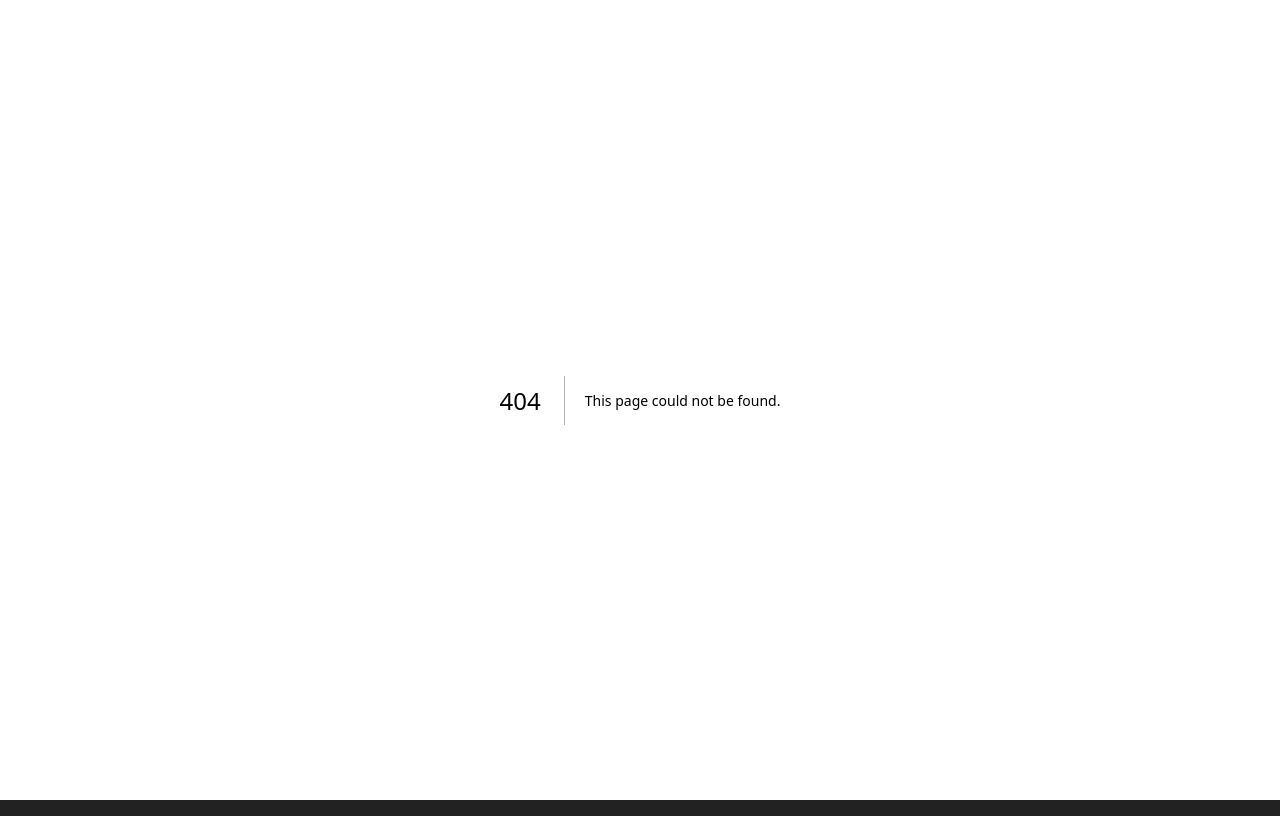
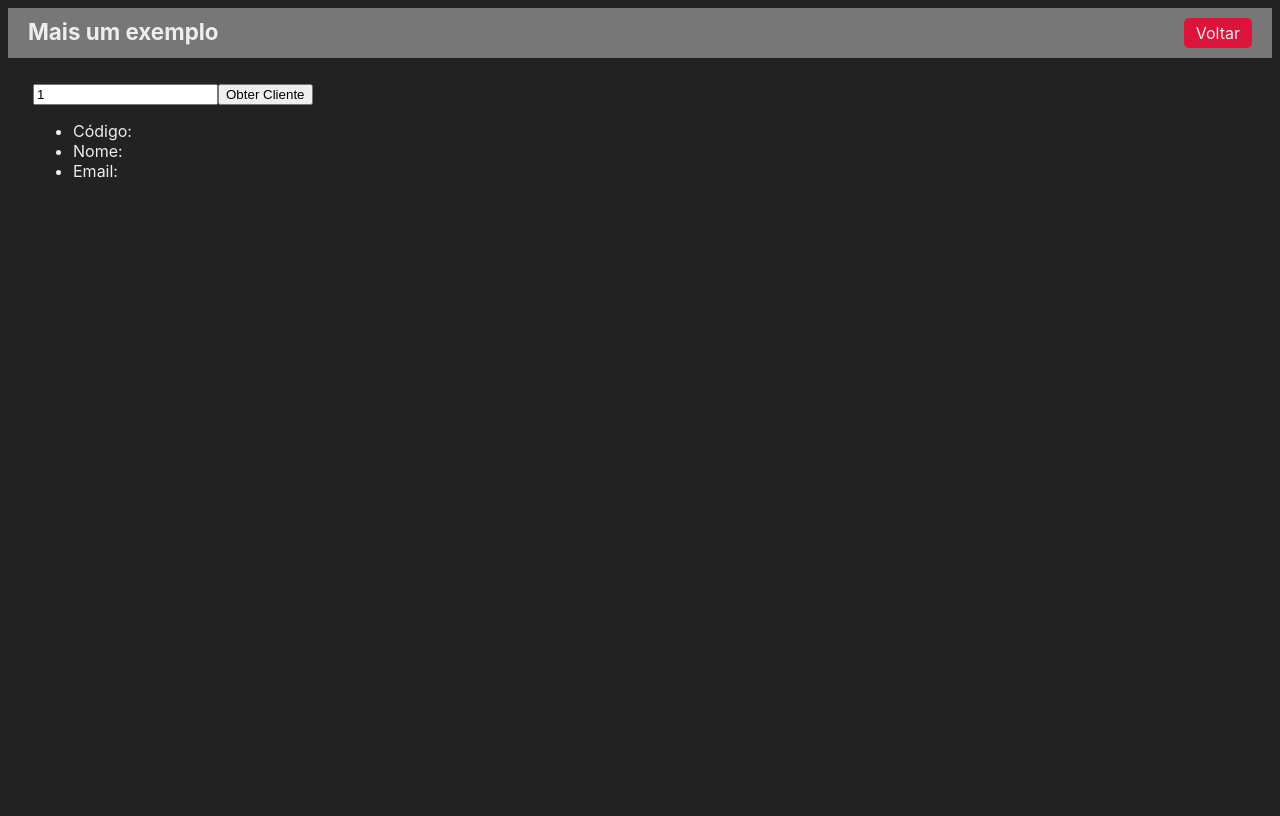
Before and after one commit to diogolima013/project-cadastro_nextJs, a Next.js app: page /integracao_1 in a window 1280 px wide. Before the commit this address had no page. Built offline with nearby package versions, Linux system fonts and the light colour scheme.

Commit message:
integrating with API

```diff
--- a/src/pages/index.jsx
+++ b/src/pages/index.jsx
@@ -14,7 +14,8 @@
           <Navegador texto='JSX' destino='/jsx' cor='crimson'/>
           <Navegador texto='Navegação #01' destino='/navegacao' cor='green'/>
           <Navegador texto='Navegação #02' destino='/cliente/sp-2/123' cor='blue'/>
-          <Navegador texto='Componente com Estado' destino='/estado' cor='pink'/>
+          <Navegador texto='Componente com Estado' destino='/estado' cor='#a45b71'/>
+          <Navegador texto='Integração com API #01' destino='/integracao_1' cor='#42a9a9'/>
 
         </div>
     )
--- /dev/null
+++ b/src/pages/integracao_1.jsx
@@ -0,0 +1,33 @@
+import { useState } from 'react'
+import Layout from '../components/Layout'
+
+export default function Integracao() {
+
+    const [codigo, setCodigo] = useState(1)
+    const [cliente, setCliente] = useState({})
+
+    async function obterCliente(){
+        const resp = await  fetch(`http://localhost:3000/api/clientes/${codigo}`)
+        const dados = await resp.json()
+        setCliente(dados)
+
+        //fetch(`http://localhost:3000/api/clientes/${codigo}`)
+        //.then(resp => resp.json())
+        //.then(dados => setCliente(dados))
+    }
+
+    return (
+       <Layout>
+            <div>
+                <input type="number" value={codigo}
+                    onChange={e => setCodigo(e.target.value)}/>
+                <button onClick={obterCliente}>Obter Cliente</button>
+            </div>
+            <ul>
+                <li>Código: {cliente.id}</li>
+                <li>Nome: {cliente.nome}</li>
+                <li>Email: {cliente.email}</li>
+            </ul>
+        </Layout>
+    )
+}
```
